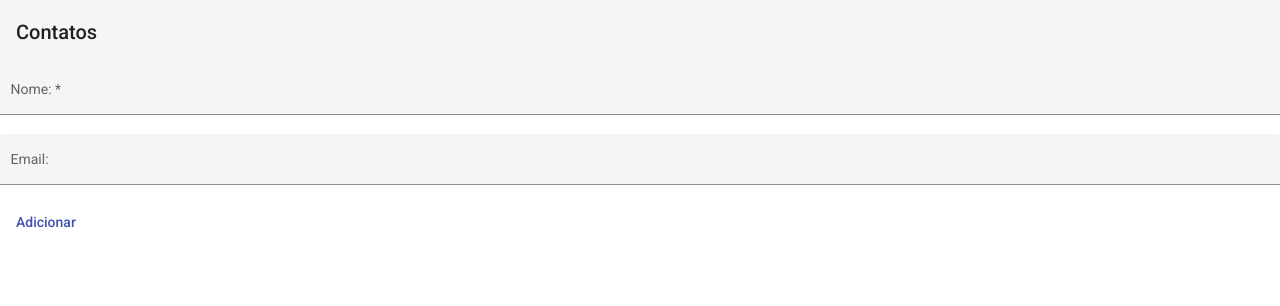
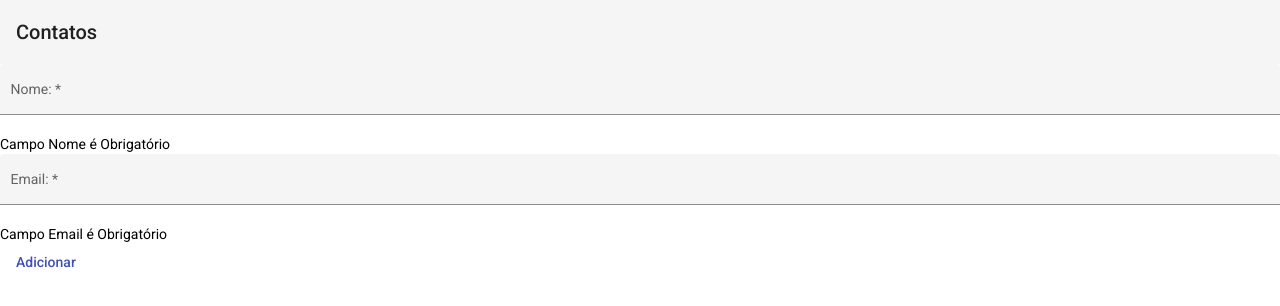
Before and after one commit to fhellipevalentin/Agenda-frontEnd, an Angular app: page / in a window 1280 px wide. Shown: the top 306 px of the page. Built offline with nearby package versions, Linux system fonts and the light colour scheme.

Commit message:
Trabalhando com validacoes no formulario

```diff
--- a/src/app/contato/contato.component.html
+++ b/src/app/contato/contato.component.html
@@ -4,10 +4,16 @@
       <mat-label>Nome: </mat-label>
       <input formControlName="nome" matInput placeholder="Digite seu nome" />
     </mat-form-field>
+    <div *ngIf="formulario.get('nome')?.errors">
+      <div *ngIf="formulario.get('nome')?.errors?.['required']">Campo Nome é Obrigatório</div>
+    </div>
     <mat-form-field class="full-width" appearance="fill">
-        <mat-label>Email: </mat-label>
-        <input formControlName="email" matInput placeholder="Digite seu email" />
+      <mat-label>Email: </mat-label>
+      <input formControlName="email" matInput placeholder="Digite seu email" />
     </mat-form-field>
-
+    <div *ngIf="formulario.get('email')?.errors">
+      <div *ngIf="formulario.get('email')?.errors?.['required']">Campo Email é Obrigatório</div>
+      <div *ngIf="formulario.get('email')?.errors?.['email']">Email Inválido</div>
+    </div>
       <button mat-button color="primary" >Adicionar</button>
 </form>
--- a/src/app/contato/contato.component.ts
+++ b/src/app/contato/contato.component.ts
@@ -1,7 +1,7 @@
 import { Component, OnInit } from '@angular/core';
 import { ContatoService } from '../contato.service';
 import { Contato } from './contato';
-import { FormBuilder, FormGroup, Validators } from '@angular/forms';
+import { FormBuilder, FormControl, FormGroup, Validators } from '@angular/forms';
 
 @Component({
   selector: 'app-contato',
@@ -19,12 +19,17 @@ export class ContatoComponent implements OnInit {
 
   ngOnInit(): void {
     this.formulario = this.fb.group( {
-      nome: ['', Validators.required],
-      email: ['', Validators.email]
+      nome: new FormControl('', Validators.required),
+      email: new FormControl('', [Validators.email, Validators.required])
     })
   }
 submit () {
-    console.log(this.formulario.value);
+  const erroNomeRequired = this.formulario.get('nome')?.errors?.['required'];
+  console.log('erroNomeRequired', erroNomeRequired)
+  const erroEmailRequired = this.formulario.get('email')?.errors?.['required'];
+  console.log('erroEmailRequired', erroEmailRequired)
+  const erroEmailInvalid = this.formulario.get('email')?.errors?.['email'];
+  console.log('erroEmailInvalid', erroEmailInvalid)
     /* this.service.save(c).subscribe( response => {
       console.log(response);
     }) */
```
